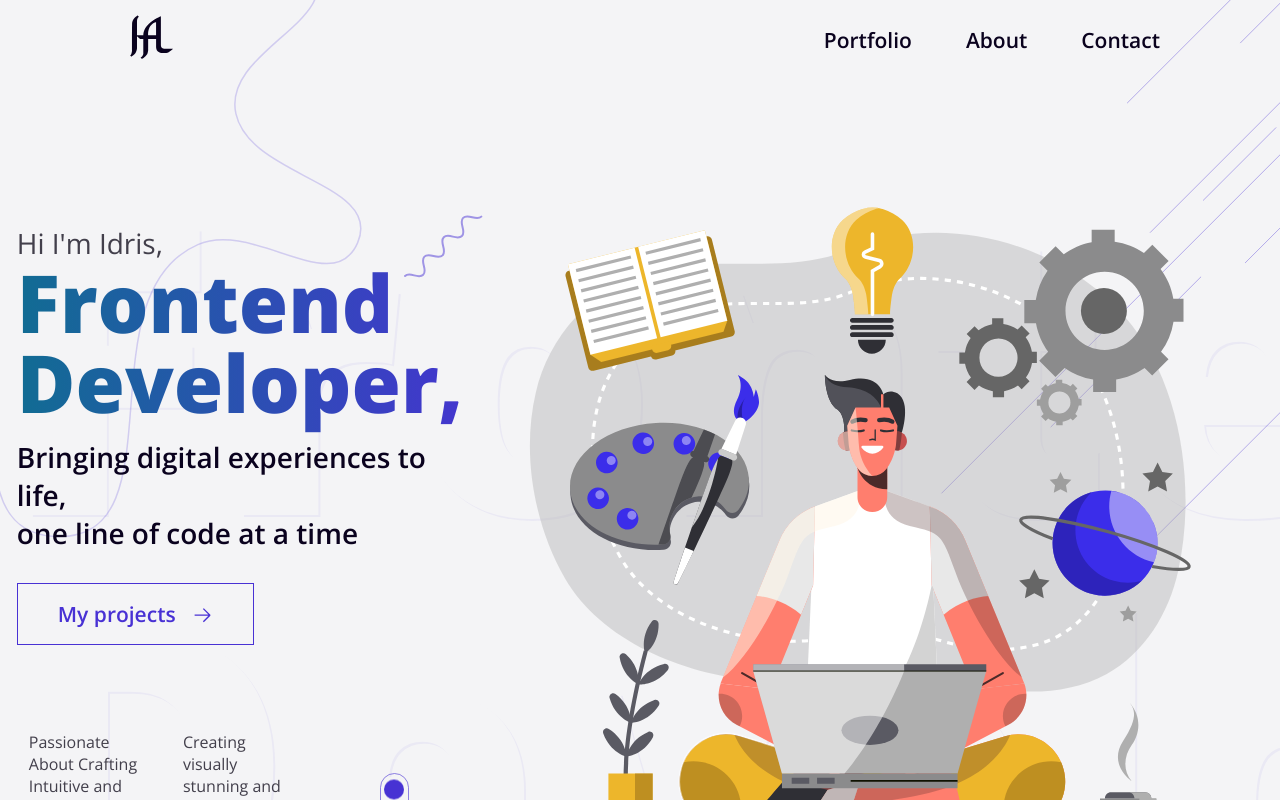
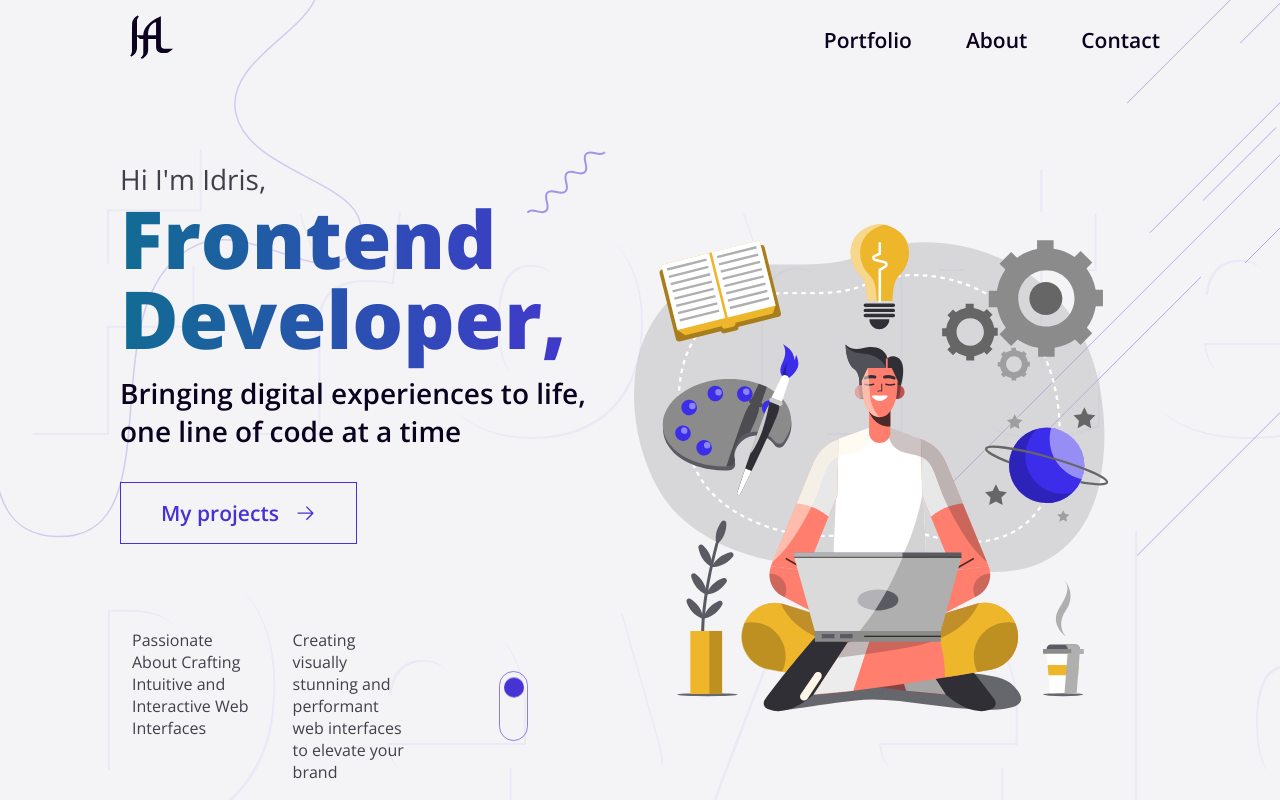
Before and after one commit to idrisaltamimi/portfolio-v4, a React (Vite) app: page / in a window 1280 px wide. Built offline with nearby package versions, Linux system fonts and the light colour scheme.

Commit message:
fix hero image

```diff
--- a/package.json
+++ b/package.json
@@ -29,6 +29,6 @@
     "eslint-plugin-react-refresh": "^0.3.4",
     "sass": "^1.62.1",
     "typescript": "^5.0.2",
-    "vite": "^4.5.0"
+    "vite": "^4.3.9"
   }
 }
--- a/src/layout/Home/HeroImage.scss
+++ b/src/layout/Home/HeroImage.scss
@@ -1,3 +1,8 @@
+.hero-image-svg {
+  width: 100%;
+  aspect-ratio: 1 / 1;
+}
+
 .hero-svg-img {
   enable-background: new 0 0 500 500;
 }
--- a/src/layout/Home/HeroImage.tsx
+++ b/src/layout/Home/HeroImage.tsx
@@ -2,7 +2,16 @@ import "./HeroImage.scss"
 import hero from "../../assets/hero.svg"
 
 export default function HeroImage() {
-  return <img src={hero} alt="" loading="lazy" width="800" height="800" />
+  return (
+    <img
+      className="hero-image-svg"
+      src={hero}
+      alt=""
+      loading="lazy"
+      width="800"
+      height="800"
+    />
+  )
 }
 
 // <svg
--- a/src/layout/Home/Home.scss
+++ b/src/layout/Home/Home.scss
@@ -96,10 +96,12 @@
 .hero--img-wrapper {
   max-width: 800px;
   width: 100%;
-  aspect-ratio: 1;
+  aspect-ratio: 1 / 1;
+  img,
   svg {
     height: 100%;
     width: 100%;
+    aspect-ratio: 1 / 1;
   }
 }
 
--- a/src/layout/Portfolio/Portfolio.tsx
+++ b/src/layout/Portfolio/Portfolio.tsx
@@ -81,7 +81,7 @@ export default function Portfolio() {
               <SiExpress />
             ]}
             description="Dashboard app for students that combines fun and learning"
-            webUrl="https://gamingqz.com/#/home"
+            webUrl="https://gamingqz.com"
           />
 
           <PortfolioCard
```
Also changed, not shown: 1 other file (tests, documents, lock files or other folders).
